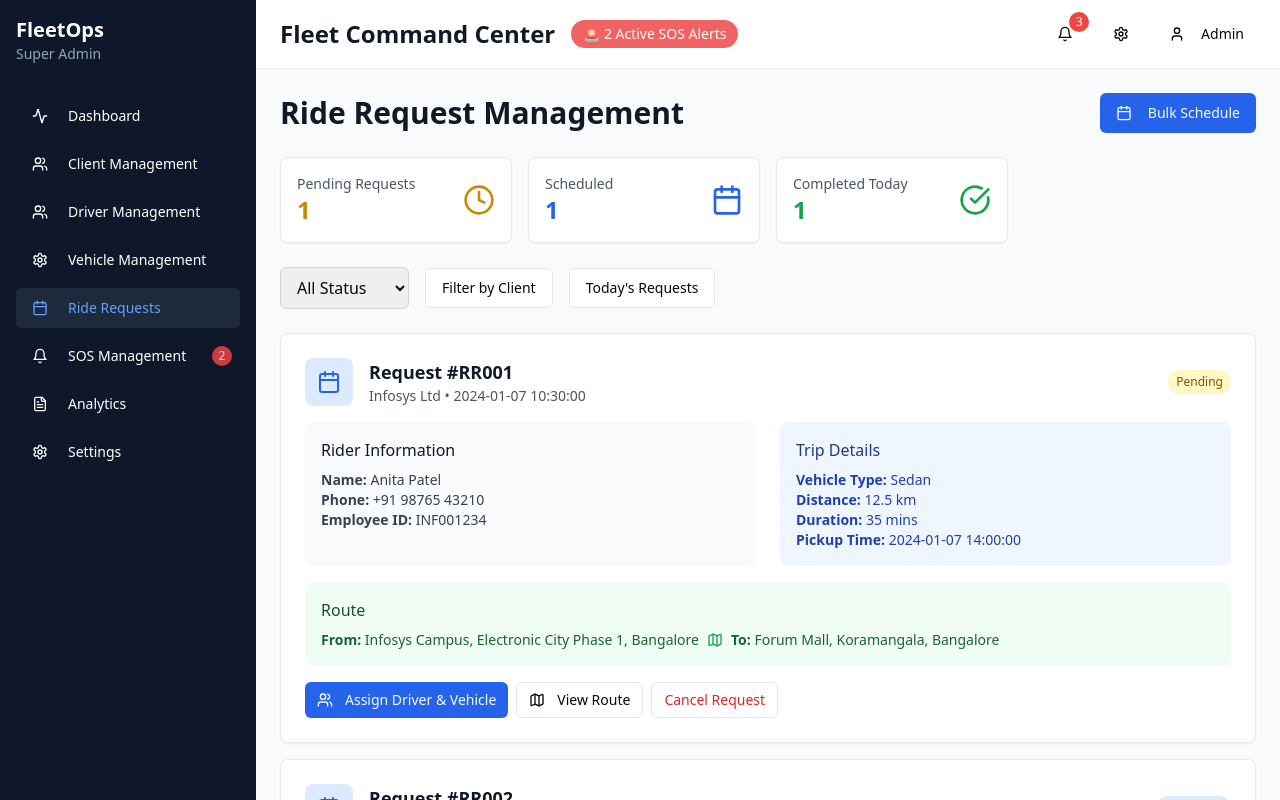
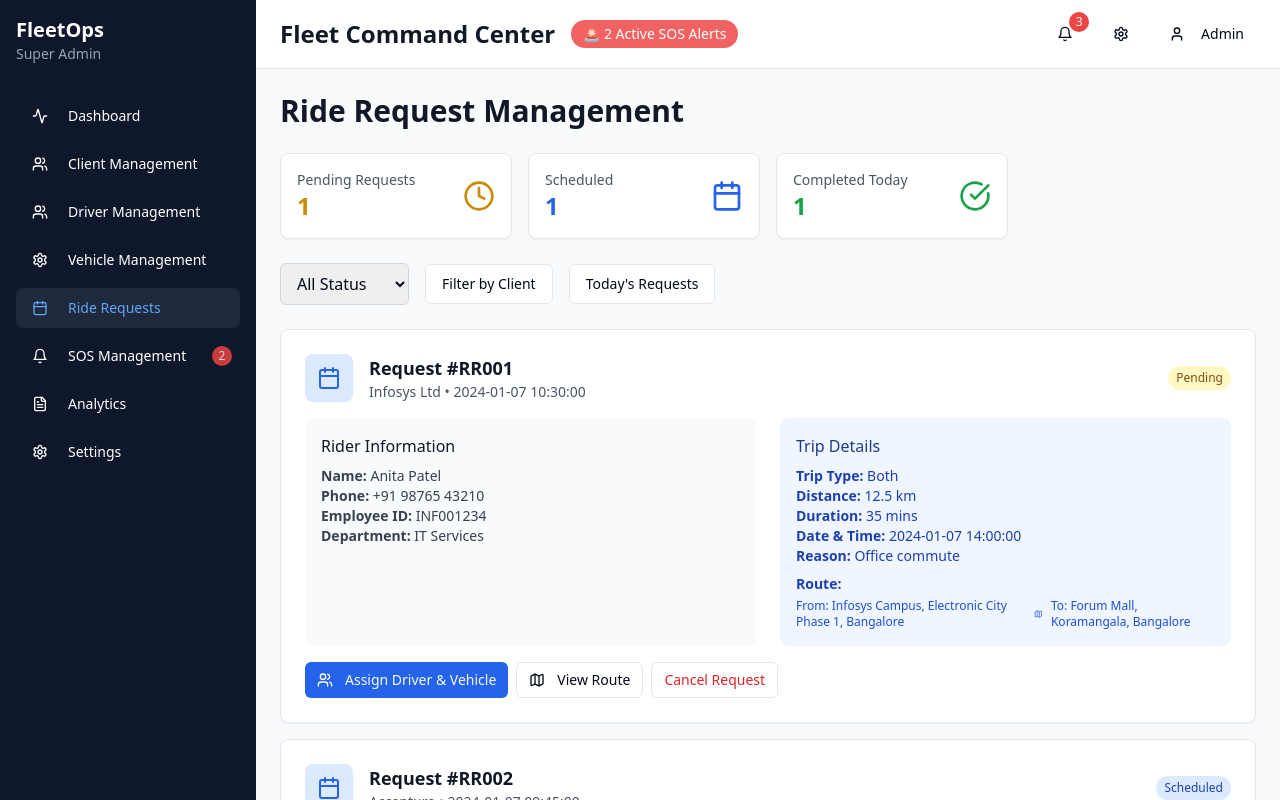
Before and after one commit to jatingupta15/fleet-command-center-ai, a React (Vite) app: page / in a window 1280 px wide. Both pictures are taken after a click on the button "Ride Requests". Built offline with nearby package versions, Linux system fonts and the light colour scheme.

Commit message:
Fix ride request card, vehicle detail, and rider info
- Combined route and trip details into a single card in ride request.
- Added reason prompt for vehicle deactivation.
- Removed bulk schedule CTA.
- Added department field to rider information.

```diff
--- a/src/components/RideRequestManagement.tsx
+++ b/src/components/RideRequestManagement.tsx
@@ -24,7 +24,8 @@ export const RideRequestManagement = () => {
       rider: {
         name: 'Anita Patel',
         phone: '+91 98765 43210',
-        employee_id: 'INF001234'
+        employee_id: 'INF001234',
+        department: 'IT Services'
       },
       pickup: {
         location: 'Electronic City Phase 1',
@@ -38,7 +39,9 @@ export const RideRequestManagement = () => {
       vehicleType: 'Sedan',
       estimatedDistance: '12.5 km',
       estimatedDuration: '35 mins',
-      specialRequests: 'None',
+      tripType: 'Both',
+      reasonForRequest: 'Office commute',
+      additionalNotes: 'None',
       assignedDriver: null,
       assignedVehicle: null,
     },
@@ -51,7 +54,8 @@ export const RideRequestManagement = () => {
       rider: {
         name: 'Rohit Sharma',
         phone: '+91 98765 43211',
-        employee_id: 'ACC005678'
+        employee_id: 'ACC005678',
+        department: 'Finance'
       },
       pickup: {
         location: 'Whitefield',
@@ -65,7 +69,9 @@ export const RideRequestManagement = () => {
       vehicleType: 'SUV',
       estimatedDistance: '28.3 km',
       estimatedDuration: '55 mins',
-      specialRequests: 'Airport pickup - flight at 8 PM',
+      tripType: 'Drop Only',
+      reasonForRequest: 'Airport transfer',
+      additionalNotes: 'Airport pickup - flight at 8 PM',
       assignedDriver: 'Rajesh Kumar',
       assignedVehicle: 'KA-01-HH-1234',
     },
@@ -78,7 +84,8 @@ export const RideRequestManagement = () => {
       rider: {
         name: 'Priya Singh',
         phone: '+91 98765 43212',
-        employee_id: 'TCS009876'
+        employee_id: 'TCS009876',
+        department: 'Human Resources'
       },
       pickup: {
         location: 'HSR Layout',
@@ -92,7 +99,9 @@ export const RideRequestManagement = () => {
       vehicleType: 'Sedan',
       estimatedDistance: '15.2 km',
       estimatedDuration: '42 mins',
-      specialRequests: 'None',
+      tripType: 'Pickup Only',
+      reasonForRequest: 'Office pickup',
+      additionalNotes: 'None',
       assignedDriver: 'Amit Sharma',
       assignedVehicle: 'KA-01-HH-5678',
     },
@@ -122,10 +131,6 @@ export const RideRequestManagement = () => {
     <div className="space-y-6">
       <div className="flex items-center justify-between">
         <h2 className="text-3xl font-bold text-gray-900">Ride Request Management</h2>
-        <Button className="bg-blue-600 hover:bg-blue-700">
-          <Calendar className="mr-2 h-4 w-4" />
-          Bulk Schedule
-        </Button>
       </div>
 
       {/* Summary Cards */}
@@ -222,37 +227,33 @@ export const RideRequestManagement = () => {
                   <p className="text-sm text-gray-700"><strong>Name:</strong> {request.rider.name}</p>
                   <p className="text-sm text-gray-700"><strong>Phone:</strong> {request.rider.phone}</p>
                   <p className="text-sm text-gray-700"><strong>Employee ID:</strong> {request.rider.employee_id}</p>
+                  <p className="text-sm text-gray-700"><strong>Department:</strong> {request.rider.department}</p>
                 </div>
 
                 {/* Trip Details */}
                 <div className="bg-blue-50 p-4 rounded-lg">
                   <h4 className="font-medium text-blue-900 mb-2">Trip Details</h4>
-                  <p className="text-sm text-blue-800"><strong>Vehicle Type:</strong> {request.vehicleType}</p>
+                  <p className="text-sm text-blue-800"><strong>Trip Type:</strong> {request.tripType}</p>
                   <p className="text-sm text-blue-800"><strong>Distance:</strong> {request.estimatedDistance}</p>
                   <p className="text-sm text-blue-800"><strong>Duration:</strong> {request.estimatedDuration}</p>
-                  <p className="text-sm text-blue-800"><strong>Pickup Time:</strong> {request.pickup.time}</p>
-                </div>
-              </div>
-
-              {/* Route */}
-              <div className="bg-green-50 p-4 rounded-lg mb-4">
-                <h4 className="font-medium text-green-900 mb-2">Route</h4>
-                <div className="flex items-center space-x-2">
-                  <div className="text-sm text-green-800">
-                    <strong>From:</strong> {request.pickup.address}
-                  </div>
-                  <Map className="h-4 w-4 text-green-600" />
-                  <div className="text-sm text-green-800">
-                    <strong>To:</strong> {request.dropoff.address}
+                  <p className="text-sm text-blue-800"><strong>Date & Time:</strong> {request.pickup.time}</p>
+                  <p className="text-sm text-blue-800"><strong>Reason:</strong> {request.reasonForRequest}</p>
+                  <div className="mt-2">
+                    <p className="text-sm text-blue-800"><strong>Route:</strong></p>
+                    <div className="flex items-center space-x-2 mt-1">
+                      <span className="text-xs text-blue-700">From: {request.pickup.address}</span>
+                      <Map className="h-3 w-3 text-blue-600" />
+                      <span className="text-xs text-blue-700">To: {request.dropoff.address}</span>
+                    </div>
                   </div>
                 </div>
               </div>
 
-              {/* Special Requests */}
-              {request.specialRequests !== 'None' && (
+              {/* Additional Notes */}
+              {request.additionalNotes !== 'None' && (
                 <div className="bg-yellow-50 p-4 rounded-lg mb-4">
-                  <h4 className="font-medium text-yellow-900 mb-2">Special Requests</h4>
-                  <p className="text-sm text-yellow-800">{request.specialRequests}</p>
+                  <h4 className="font-medium text-yellow-900 mb-2">Additional Notes</h4>
+                  <p className="text-sm text-yellow-800">{request.additionalNotes}</p>
                 </div>
               )}
 
--- a/src/components/VehicleManagement.tsx
+++ b/src/components/VehicleManagement.tsx
@@ -42,6 +42,17 @@ import {
   DialogTrigger,
 } from '@/components/ui/dialog';
 import {
+  AlertDialog,
+  AlertDialogAction,
+  AlertDialogCancel,
+  AlertDialogContent,
+  AlertDialogDescription,
+  AlertDialogFooter,
+  AlertDialogHeader,
+  AlertDialogTitle,
+  AlertDialogTrigger,
+} from '@/components/ui/alert-dialog';
+import {
   Settings,
   Activity,
   Clock,
@@ -64,6 +75,7 @@ export const VehicleManagement = () => {
   const [editingVehicle, setEditingVehicle] = useState(null);
   const [isEditDialogOpen, setIsEditDialogOpen] = useState(false);
   const [isAddDialogOpen, setIsAddDialogOpen] = useState(false);
+  const [deactivationReason, setDeactivationReason] = useState('');
 
   const editForm = useForm({
     defaultValues: {
@@ -252,9 +264,10 @@ export const VehicleManagement = () => {
     addForm.reset();
   };
 
-  const handleDeactivate = (vehicleId: number) => {
-    console.log('Deactivate vehicle:', vehicleId);
+  const handleDeactivate = (vehicleId: number, reason: string) => {
+    console.log('Deactivate vehicle:', vehicleId, 'Reason:', reason);
     // Add deactivate functionality here
+    setDeactivationReason('');
   };
 
   const handleDelete = (vehicleId: number) => {
@@ -473,12 +486,39 @@ export const VehicleManagement = () => {
                                    <Edit className="mr-2 h-4 w-4" />
                                    Edit
                                  </Button>
-                                 <Button
-                                   variant="destructive"
-                                   onClick={() => handleDeactivate(selectedVehicle.id)}
-                                 >
-                                   Deactivate
-                                 </Button>
+                                  <AlertDialog>
+                                    <AlertDialogTrigger asChild>
+                                      <Button variant="destructive">
+                                        Deactivate
+                                      </Button>
+                                    </AlertDialogTrigger>
+                                    <AlertDialogContent>
+                                      <AlertDialogHeader>
+                                        <AlertDialogTitle>Deactivate Vehicle</AlertDialogTitle>
+                                        <AlertDialogDescription>
+                                          Are you sure you want to deactivate vehicle {selectedVehicle?.etsVehicleId}? Please provide a reason for deactivation.
+                                        </AlertDialogDescription>
+                                      </AlertDialogHeader>
+                                      <div className="my-4">
+                                        <Label htmlFor="deactivation-reason">Reason for Deactivation</Label>
+                                        <Input
+                                          id="deactivation-reason"
+                                          value={deactivationReason}
+                                          onChange={(e) => setDeactivationReason(e.target.value)}
+                                          placeholder="Enter reason for deactivation..."
+                                        />
+                                      </div>
+                                      <AlertDialogFooter>
+                                        <AlertDialogCancel onClick={() => setDeactivationReason('')}>Cancel</AlertDialogCancel>
+                                        <AlertDialogAction
+                                          onClick={() => handleDeactivate(selectedVehicle.id, deactivationReason)}
+                                          disabled={!deactivationReason.trim()}
+                                        >
+                                          Confirm Deactivate
+                                        </AlertDialogAction>
+                                      </AlertDialogFooter>
+                                    </AlertDialogContent>
+                                  </AlertDialog>
                                </div>
                              </>
                            )}
```
